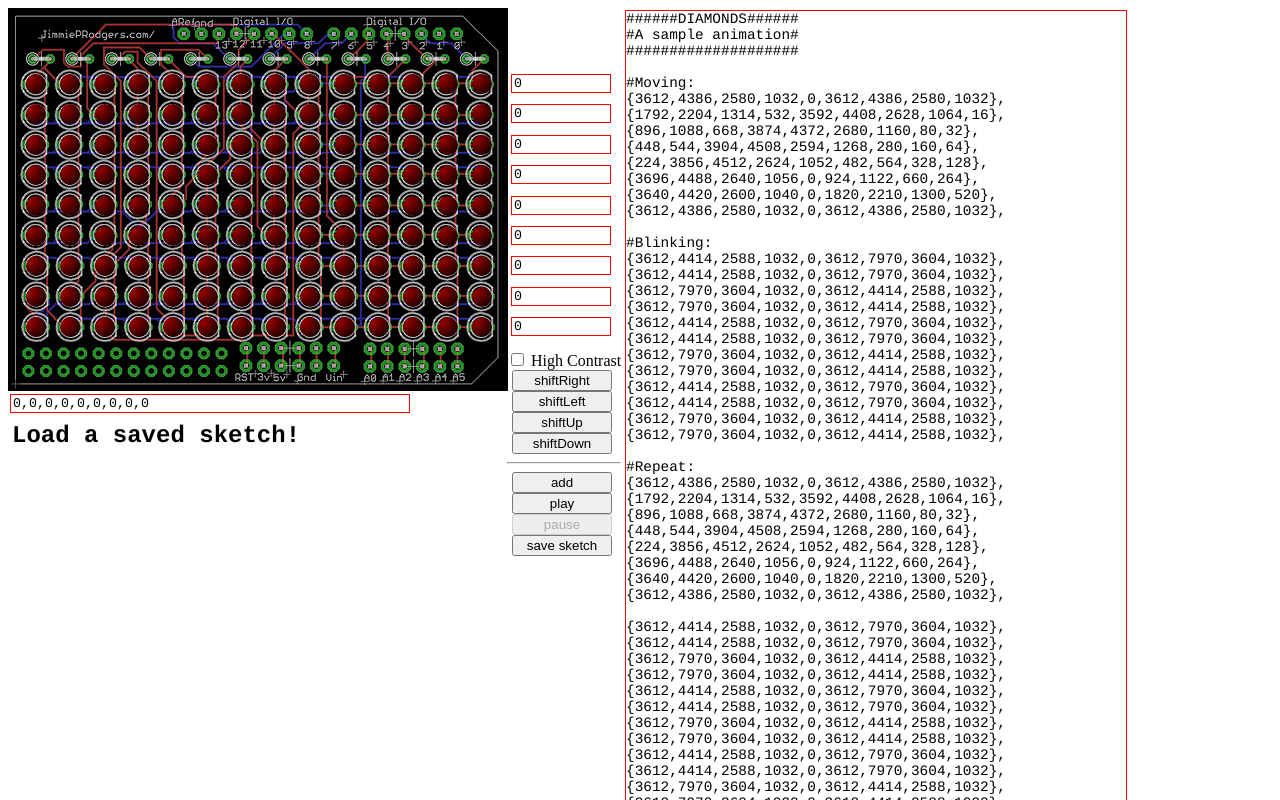
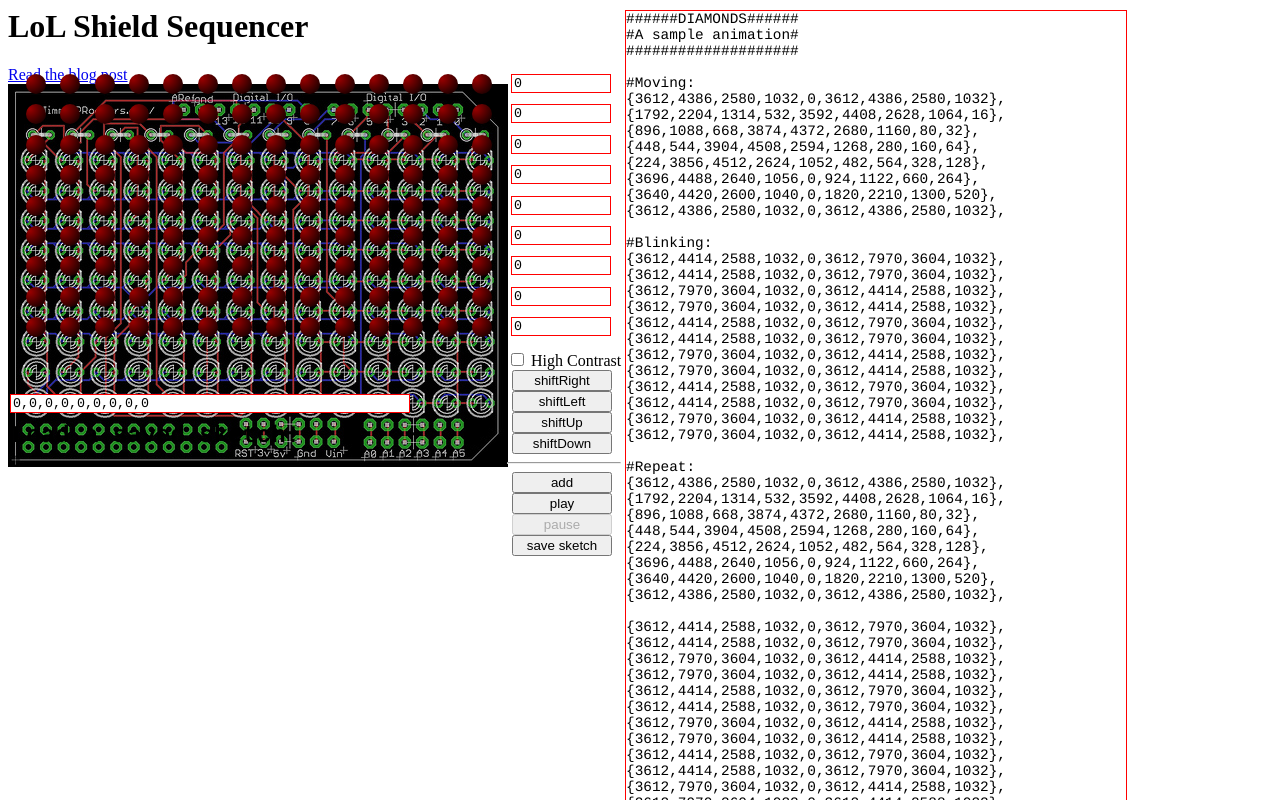
Before and after one commit to Sequoia/LSS, a plain HTML site: page index.html in a window 1280 px wide. Drawn offline with Linux system fonts and the light colour scheme; no server answers.

Commit message:
Update index.html

```diff
--- a/index.html
+++ b/index.html
@@ -5,6 +5,8 @@
 		<link rel="stylesheet" href="lss.css" ></link>
 	</head>
 	<body>
+		<h1>LoL Shield Sequencer</h1>
+		<a href="http://sequoia.makes.software/lolshield-sequencer/">Read the blog post</a>
 		<div id="shieldBG">
 			<div id="shield">
 			</div>
```
